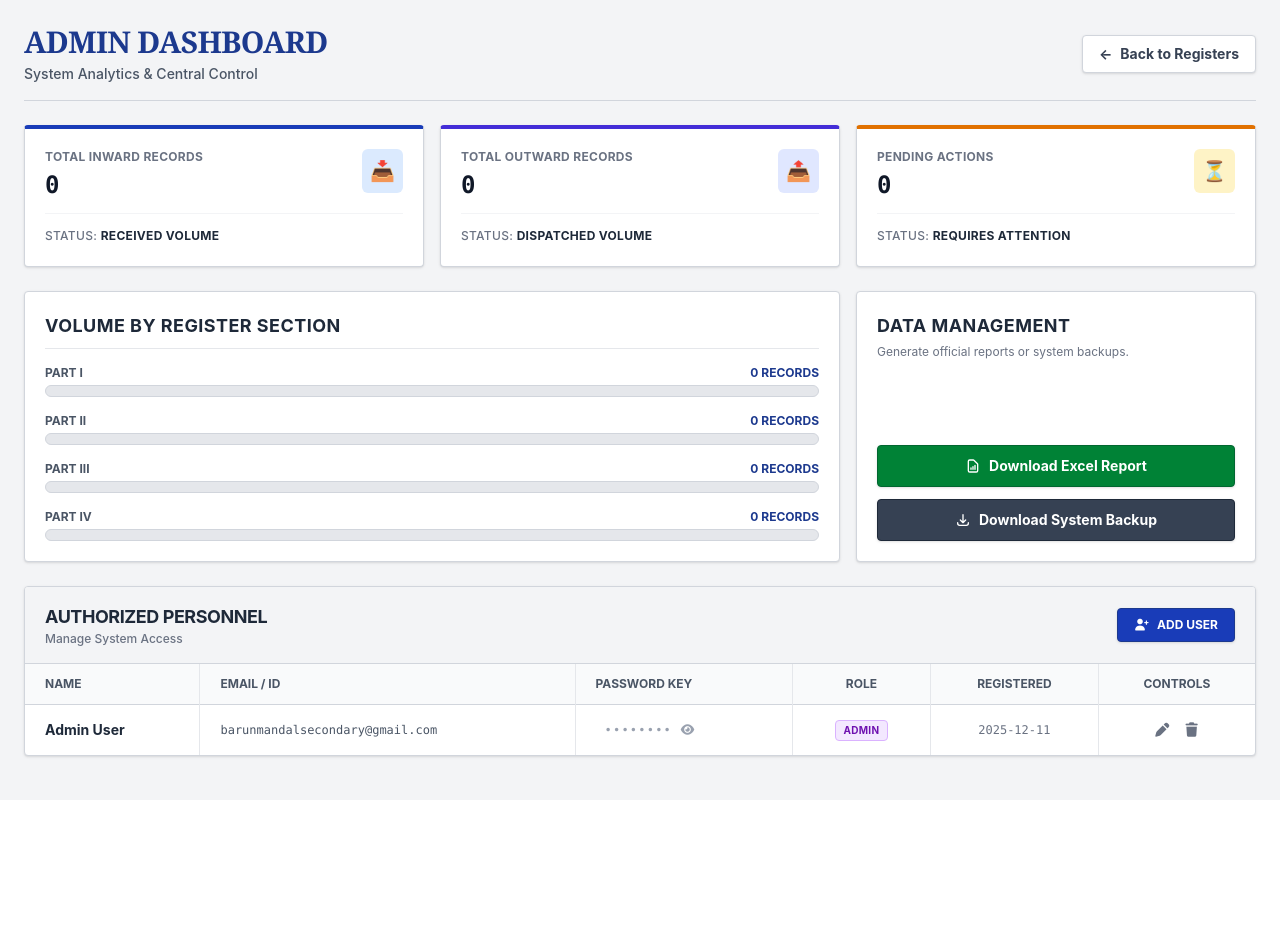
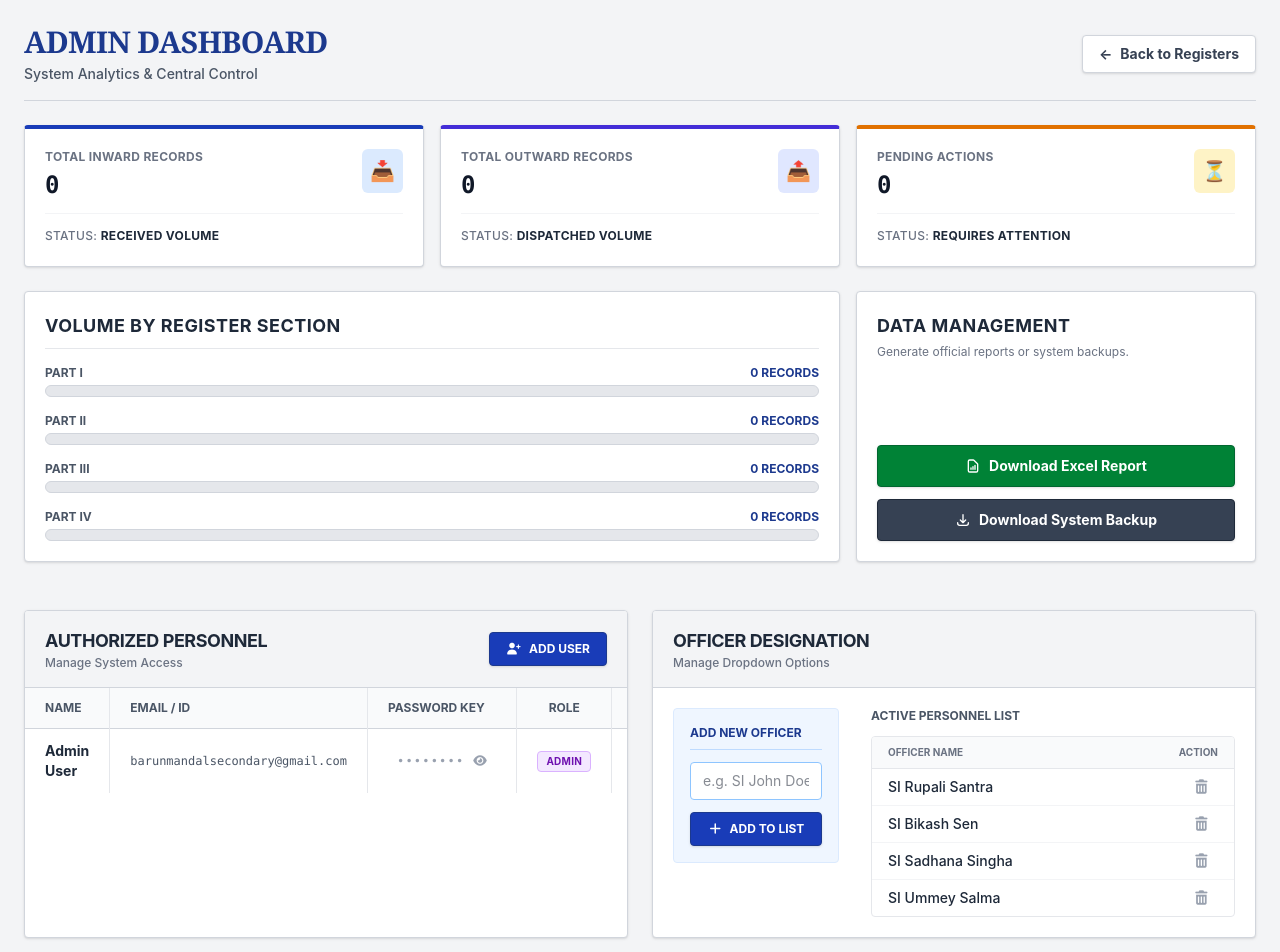
Before and after one commit to barun032/react-register-frontend, a React (Vite) app: page /admin-dashboard in a window 1280 px wide. Shown: the top 952 px of the page. Before the commit the page ends 800 px from the top, so only its background shows below. Built offline with nearby package versions, Linux system fonts and the light colour scheme; sample sign-in values are in the browser's storage.

Commit message:
Officer can manage from admin panel updated

```diff
--- a/src/components/CreateForm.jsx
+++ b/src/components/CreateForm.jsx
@@ -1,8 +1,12 @@
 import React, { useState, useEffect, useRef } from 'react';
 import { registerFields, registerTypes } from '../data/registerData';
+import { useRegister } from '../context/RegisterContext'; // 1. Added Import
 import { toast } from 'react-toastify';
 
 const CreateForm = ({ selectedRegister, selectedPart, nextConsecutiveNumber, isOpen, onClose, onSubmit, initialData = null, mode = "create" }) => {
+
+  // 2. Get the dynamic officers list from Context
+  const { officers } = useRegister();
 
   const initializeFormData = () => {
     const fields = registerFields[selectedRegister] || [];
@@ -11,11 +15,10 @@ const CreateForm = ({ selectedRegister, selectedPart, nextConsecutiveNumber, isO
     return initData;
   };
 
-
   const [formData, setFormData] = useState(initialData || initializeFormData());
   const inputRefs = useRef({});
 
-  // --- 1. RESTORED PRESETS DATA ---
+  // --- PRESETS DATA ---
   const fieldPresets = {
     to: [
       "To\nThe Director of Information\nDepartment of Information & Cultural Affairs\nGovt. of West Bengal\nNabanna, 9th Floor\n325, Sarat Chatterjee Road,\nMandirtala, Shibpur\nHowrah-711102",
@@ -46,7 +49,7 @@ const CreateForm = ({ selectedRegister, selectedPart, nextConsecutiveNumber, isO
     const value = formData[field.name] || '';
     const inputClass = "w-full px-3 py-2 border border-gray-300 rounded bg-white text-gray-900 text-sm focus:border-blue-700 focus:ring-1 focus:ring-blue-700 outline-none transition-all placeholder-gray-400";
 
-    // --- 2. RESTORED PRESET BUTTON LOGIC (THEMED) ---
+    // --- PRESET BUTTON LOGIC ---
     const isDispatchRegister = selectedRegister === registerTypes.ISSUED;
     const presets = isDispatchRegister ? fieldPresets[field.name] : null;
 
@@ -93,15 +96,29 @@ const CreateForm = ({ selectedRegister, selectedPart, nextConsecutiveNumber, isO
       );
     }
 
-    if (field.type === 'select') return (
+    if (field.type === 'select') {
+      // 3. DYNAMIC OPTIONS LOGIC
+      // If the field is 'endorsedTo' or 'officerName', we use the list from Admin Dashboard (Context)
+      // Otherwise, we use the hardcoded options from registerData.js
+      let optionsToRender = field.options;
+
+      if (field.name === 'endorsedTo' || field.name === 'officerName') {
+         optionsToRender = officers;
+      }
+
+      return (
         <div className="relative">
           <select name={field.name} value={value} onChange={(e) => handleInputChange(field.name, e.target.value)} className={`${inputClass} appearance-none cursor-pointer`}>
             <option value="">Select Option</option>
-          {field.options.map(opt => <option key={opt} value={opt}>{opt}</option>)}
+            {/* 4. Map over the chosen options list */}
+            {optionsToRender && optionsToRender.map(opt => (
+                <option key={opt} value={opt}>{opt}</option>
+            ))}
           </select>
           <div className="absolute inset-y-0 right-0 flex items-center pr-3 pointer-events-none text-gray-500">▼</div>
         </div>
       );
+    }
 
     if (field.type === 'date') return (
       <div className='relative cursor-pointer' onClick={() => inputRefs.current[field.name]?.showPicker()}>
@@ -109,7 +126,6 @@ const CreateForm = ({ selectedRegister, selectedPart, nextConsecutiveNumber, isO
       </div>
     );
 
-    // Standard Text Input (with presets support for single line inputs if needed)
     return (
       <div>
         {renderPresetButtons()}
@@ -127,7 +143,6 @@ const CreateForm = ({ selectedRegister, selectedPart, nextConsecutiveNumber, isO
 
   const fields = registerFields[selectedRegister] || [];
 
-  // --- HELPER FOR MODAL TITLE ---
   const getModalTitle = () => {
     if (mode === 'edit') return 'Modify Record';
     return selectedRegister === registerTypes.RECEIVE ? 'New Receive Entry' : 'New Dispatch Entry';
--- /dev/null
+++ b/src/components/OfficerManagement.jsx
@@ -0,0 +1,97 @@
+// src/components/OfficerManagement.jsx
+import React, { useState } from 'react';
+import { useRegister } from '../context/RegisterContext';
+import { toast } from 'react-toastify';
+
+const OfficerManagement = () => {
+  const { officers, addOfficer, deleteOfficer } = useRegister();
+  const [newOfficer, setNewOfficer] = useState('');
+
+  const handleAdd = (e) => {
+    e.preventDefault();
+    if (!newOfficer.trim()) return;
+    addOfficer(newOfficer.trim());
+    setNewOfficer('');
+    toast.success("Officer added to system.");
+  };
+
+  const handleDelete = (name) => {
+    if (window.confirm(`Remove "${name}" from the active list?`)) {
+      deleteOfficer(name);
+      toast.warning("Officer removed.");
+    }
+  };
+
+  return (
+    <div className="bg-white rounded border border-gray-300 shadow-sm overflow-hidden mt-6">
+      {/* Header */}
+      <div className="px-5 py-4 border-b border-gray-300 bg-gray-100 flex justify-between items-center">
+        <div>
+           <h3 className="text-lg font-bold text-gray-800 uppercase tracking-tight">Officer Designation</h3>
+           <p className="text-xs text-gray-500 font-medium">Manage Dropdown Options</p>
+        </div>
+      </div>
+
+      <div className="p-5 grid grid-cols-1 md:grid-cols-3 gap-8">
+
+        {/* Left Side: Add Form */}
+        <div className="md:col-span-1 bg-blue-50 p-4 rounded border border-blue-100 h-fit">
+            <h4 className="text-xs font-bold text-blue-900 uppercase mb-3 border-b border-blue-200 pb-2">Add New Officer</h4>
+            <form onSubmit={handleAdd} className="space-y-3">
+                <input
+                    type="text"
+                    placeholder="e.g. SI John Doe"
+                    className="w-full px-3 py-2 border border-blue-300 rounded bg-white text-sm focus:outline-none focus:ring-1 focus:ring-blue-600 text-gray-900"
+                    value={newOfficer}
+                    onChange={(e) => setNewOfficer(e.target.value)}
+                />
+                <button
+                    type="submit"
+                    className="w-full py-2 bg-blue-800 text-white text-xs font-bold uppercase rounded shadow hover:bg-blue-900 transition border border-blue-900 cursor-pointer"
+                >
+                    <i className="fa-solid fa-plus mr-1"></i> Add to List
+                </button>
+            </form>
+        </div>
+
+        {/* Right Side: List */}
+        <div className="md:col-span-2">
+            <h4 className="text-xs font-bold text-gray-600 uppercase mb-3">Active Personnel List</h4>
+            <div className="overflow-hidden border border-gray-200 rounded">
+                <table className="w-full text-left border-collapse">
+                    <thead className="bg-gray-50">
+                        <tr className="border-b border-gray-200 text-[10px] font-bold uppercase text-gray-500">
+                            <th className="px-4 py-2">Officer Name</th>
+                            <th className="px-4 py-2 text-right">Action</th>
+                        </tr>
+                    </thead>
+                    <tbody className="divide-y divide-gray-100 text-sm">
+                        {officers.length === 0 ? (
+                            <tr><td colSpan="2" className="px-4 py-4 text-center text-gray-400 italic">No officers defined.</td></tr>
+                        ) : (
+                            officers.map((officer, idx) => (
+                                <tr key={idx} className="group hover:bg-gray-50 transition">
+                                    <td className="px-4 py-2 text-gray-800 font-medium">{officer}</td>
+                                    <td className="px-4 py-2 text-right">
+                                        <button
+                                            onClick={() => handleDelete(officer)}
+                                            className="text-gray-400 hover:text-red-600 transition cursor-pointer px-2"
+                                            title="Remove"
+                                        >
+                                            <i className="fa-solid fa-trash-can"></i>
+                                        </button>
+                                    </td>
+                                </tr>
+                            ))
+                        )}
+                    </tbody>
+                </table>
+            </div>
+        </div>
+
+      </div>
+    </div>
+  );
+};
+
+export default OfficerManagement;
--- a/src/context/RegisterContext.jsx
+++ b/src/context/RegisterContext.jsx
@@ -6,6 +6,24 @@ import { registerTypes, receivePartTypes, statusTypes } from '../data/registerDa
 const RegisterContext = createContext();
 
 export const RegisterProvider = ({ children }) => {
+
+    // --- NEW: Officer Management State ---
+    const [officers, setOfficers] = useLocalStorage('officerList', [
+        'SI Rupali Santra',
+        'SI Bikash Sen',
+        'SI Sadhana Singha',
+        'SI Ummey Salma'
+    ]);
+
+    const addOfficer = (name) => {
+        if (!officers.includes(name)) {
+            setOfficers([...officers, name]);
+        }
+    };
+
+    const deleteOfficer = (name) => {
+        setOfficers(officers.filter(o => o !== name));
+    };
 
     // 1. User State (Default Admin User)
     const [users, setUsers] = useLocalStorage('appUsers', [
@@ -121,7 +139,7 @@ export const RegisterProvider = ({ children }) => {
     };
 
     const updateRecord = (registerType, part, id, updatedFields) => {
-         setAllRecords(prev => {
+        setAllRecords(prev => {
             const copy = { ...prev };
             if (registerType === registerTypes.RECEIVE) {
                 const list = [...copy[registerTypes.RECEIVE][part]];
@@ -165,6 +183,10 @@ export const RegisterProvider = ({ children }) => {
         addUser,
         updateUser,
         deleteUser,
+        // Expose Officer Data
+        officers,
+        addOfficer,
+        deleteOfficer,
         selectedRegister,
         selectedPart,
         currentRecords,
--- a/src/pages/AdminDashboard.jsx
+++ b/src/pages/AdminDashboard.jsx
@@ -4,6 +4,7 @@ import { registerTypes, statusTypes } from '../data/registerData';
 import { useNavigate } from 'react-router-dom';
 import * as XLSX from 'xlsx';
 import UserManagement from '../components/UserManagement';
+import OfficerManagement from '../components/OfficerManagement';
 
 const AdminDashboard = () => {
     const navigate = useNavigate();
@@ -190,8 +191,9 @@ const AdminDashboard = () => {
             </div>
 
             {/* --- USER MANAGEMENT SECTION --- */}
-            <div className="mt-4">
+            <div className="grid grid-cols-1 lg:grid-cols-2 gap-6 mt-4">
                 <UserManagement />
+                <OfficerManagement />
             </div>
 
             {/* Notification Toast */}
--- a/src/pages/LoginPage.jsx
+++ b/src/pages/LoginPage.jsx
@@ -1,4 +1,4 @@
-import React, { useState } from 'react';
+import React, { useState, useEffect } from 'react'; // 1. Imported useEffect
 import { useRegister } from '../context/RegisterContext';
 import { useNavigate } from 'react-router-dom';
 import logo from '../../public/logo.png';
@@ -9,10 +9,25 @@ const LoginPage = () => {
   const [formData, setFormData] = useState({ email: '', password: '' });
   const [error, setError] = useState('');
 
+  // 2. Logic to auto-hide error after 3 seconds
+  useEffect(() => {
+    if (error) {
+      const timer = setTimeout(() => {
+        setError('');
+      }, 3000); // Time in milliseconds (3000ms = 3 seconds)
+
+      return () => clearTimeout(timer); // Cleanup the timer on unmount or re-render
+    }
+  }, [error]);
+
   const handleSubmit = (e) => {
     e.preventDefault();
     const result = login(formData.email, formData.password);
-    if (result.success) { navigate('/'); } else { setError(result.message); }
+    if (result.success) {
+        navigate('/');
+    } else {
+        setError(result.message);
+    }
   };
 
   return (
@@ -58,7 +73,15 @@ const LoginPage = () => {
               />
             </div>
 
-            {error && <div className="text-red-700 text-sm text-center bg-red-50 border border-red-200 p-2 rounded font-medium">{error}</div>}
+            {/* 3. Updated Error Style */}
+            {error && (
+              <div className="flex items-center bg-red-50 border-l-4 border-red-600 p-3 rounded shadow-sm animate-pulse">
+                <svg className="h-5 w-5 text-red-600 mr-2" fill="none" viewBox="0 0 24 24" stroke="currentColor">
+                   <path strokeLinecap="round" strokeLinejoin="round" strokeWidth="2" d="M12 9v2m0 4h.01m-6.938 4h13.856c1.54 0 2.502-1.667 1.732-3L13.732 4c-.77-1.333-2.694-1.333-3.464 0L3.34 16c-.77 1.333.192 3 1.732 3z" />
+                </svg>
+                <span className="text-red-700 text-sm font-medium">{error}</span>
+              </div>
+            )}
 
             <div>
               <button type="submit" className="w-full flex justify-center py-2.5 px-4 border border-transparent rounded shadow-sm text-sm font-bold text-white bg-blue-800 hover:bg-blue-900 focus:outline-none focus:ring-2 focus:ring-offset-2 focus:ring-blue-700 transition cursor-pointer uppercase tracking-wide">
```
Lines whose indentation alone changed are shown as unchanged.
